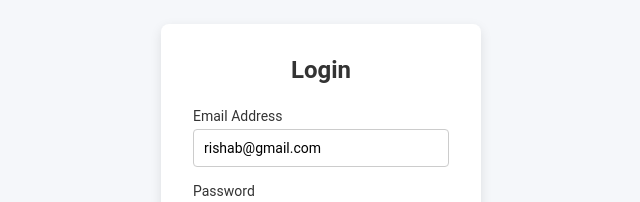
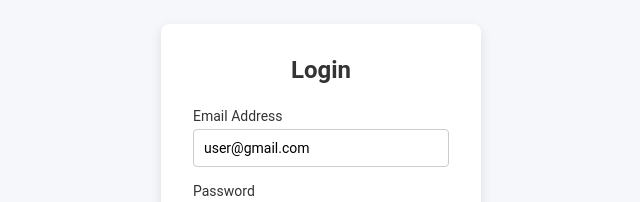
Before and after one commit to rishab-mindfire/File-Processing-System, a React (Vite) app: page /login in a window 1280 px wide. Shown: the part 219-421 px from the top of the page, without its empty margins (319-959 px from the left). Built offline with nearby package versions, Linux system fonts and the light colour scheme.

Commit message:
fix : style, login password

```diff
--- a/src/pages/Projects/ProjectList.module.css
+++ b/src/pages/Projects/ProjectList.module.css
@@ -52,7 +52,8 @@
   padding-inline: 13px;
   border-radius: 4px;
 }
-.open {
+.open,
+.btnSecondary {
   padding: 3px;
   padding-inline: 13px;
   background-color: #0984e3;
--- a/src/pages/login/LoginPage.tsx
+++ b/src/pages/login/LoginPage.tsx
@@ -12,7 +12,7 @@ type Action =
   | { type: 'RESET' };
 
 const initialState: State = {
-  email: 'rishab@gmail.com',
+  email: 'user@gmail.com',
   password: '12345',
   loading: false,
   errors: {},
@@ -70,7 +70,7 @@ export default function Login() {
     // Mock API Call
     setTimeout(() => {
       //fack login
-      if (state.email === 'rishab@gmail.com' && state.password === '12345') {
+      if (state.email === 'user@gmail.com' && state.password === '12345') {
         login('file-processing-system@jwttoken');
         navigate('/projects');
       } else {
```
